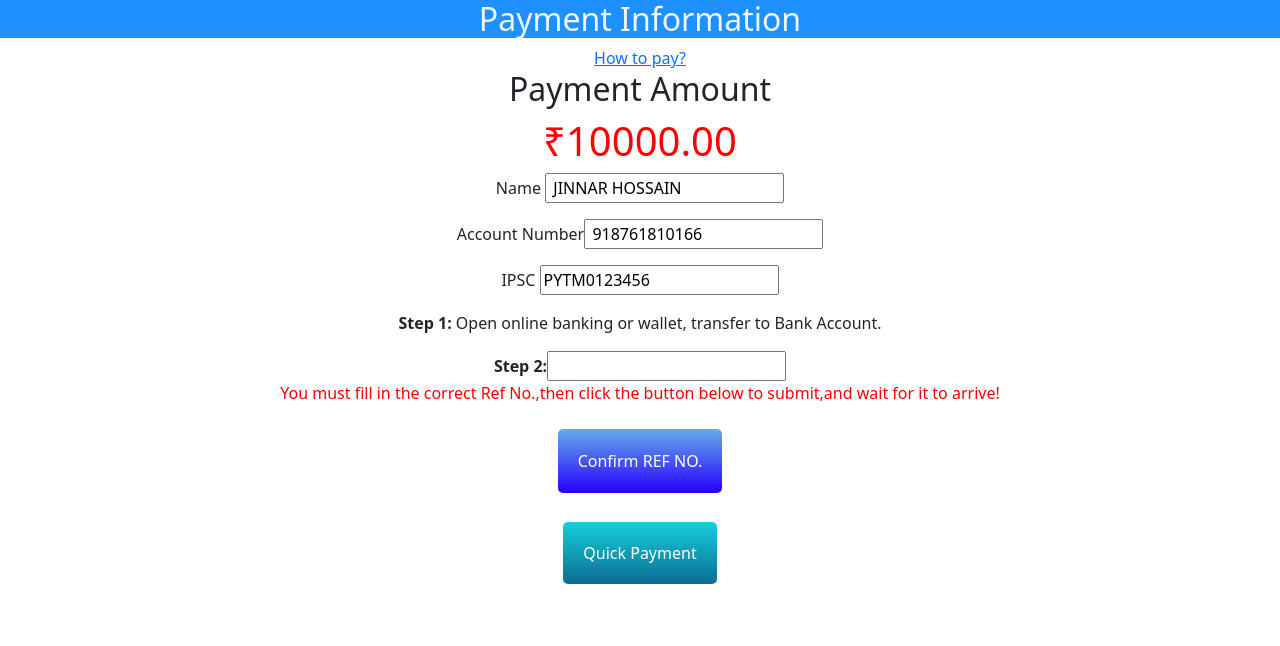
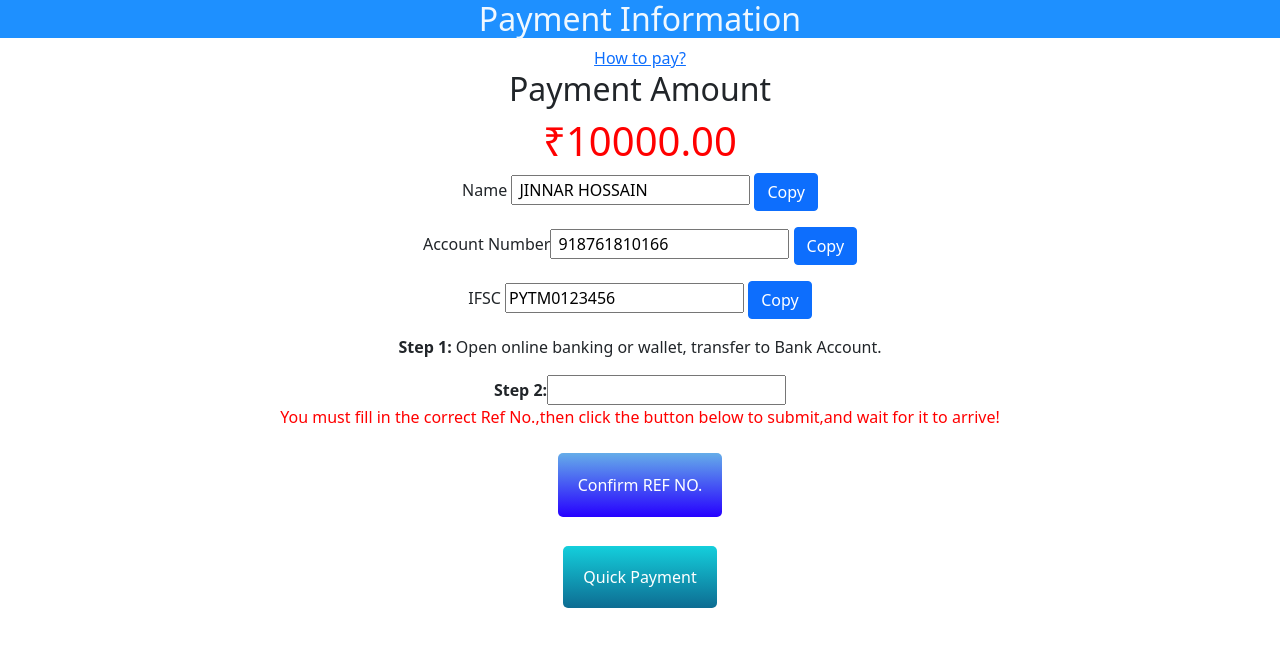
Before and after one commit to site-alexandria-com/b.net-cash-loan, a plain HTML site: page index.html in a window 1280 px wide. Drawn offline with nearby package versions, Linux system fonts and the light colour scheme.

Commit message:
Update index.html

```diff
--- a/index.html
+++ b/index.html
@@ -21,15 +21,15 @@
   </div>
   <div class="upi">
  <p>Name <input type="text" value=" JINNAR HOSSAIN" id="myInput">
-
+  <button class="btn btn-primary" onclick="myFunction()">Copy</button>
  </p>
  <p>
    Account Number<input type="text" value=" 918761810166" id="myInput">
-
+   <button class="btn btn-primary" onclick="myFunction()">Copy</button>
  </p>
  <p>
-   IPSC <input type="text" value="PYTM0123456" id="myInput">
-
+   IFSC <input type="text" value="PYTM0123456" id="myInput">
+   <button class="btn btn-primary" onclick="myFunction()">Copy</button>
  </p>
  <div>
    <p>
@@ -49,10 +49,5 @@
  <div>
    <a class="link-boss" href="">Quick Payment</a>
  </div>
- <script>
-   function myFunction(){
-     alert("Successfully sent.Thank you!")
-   }
- </script>
 </body>
 </html>
```
